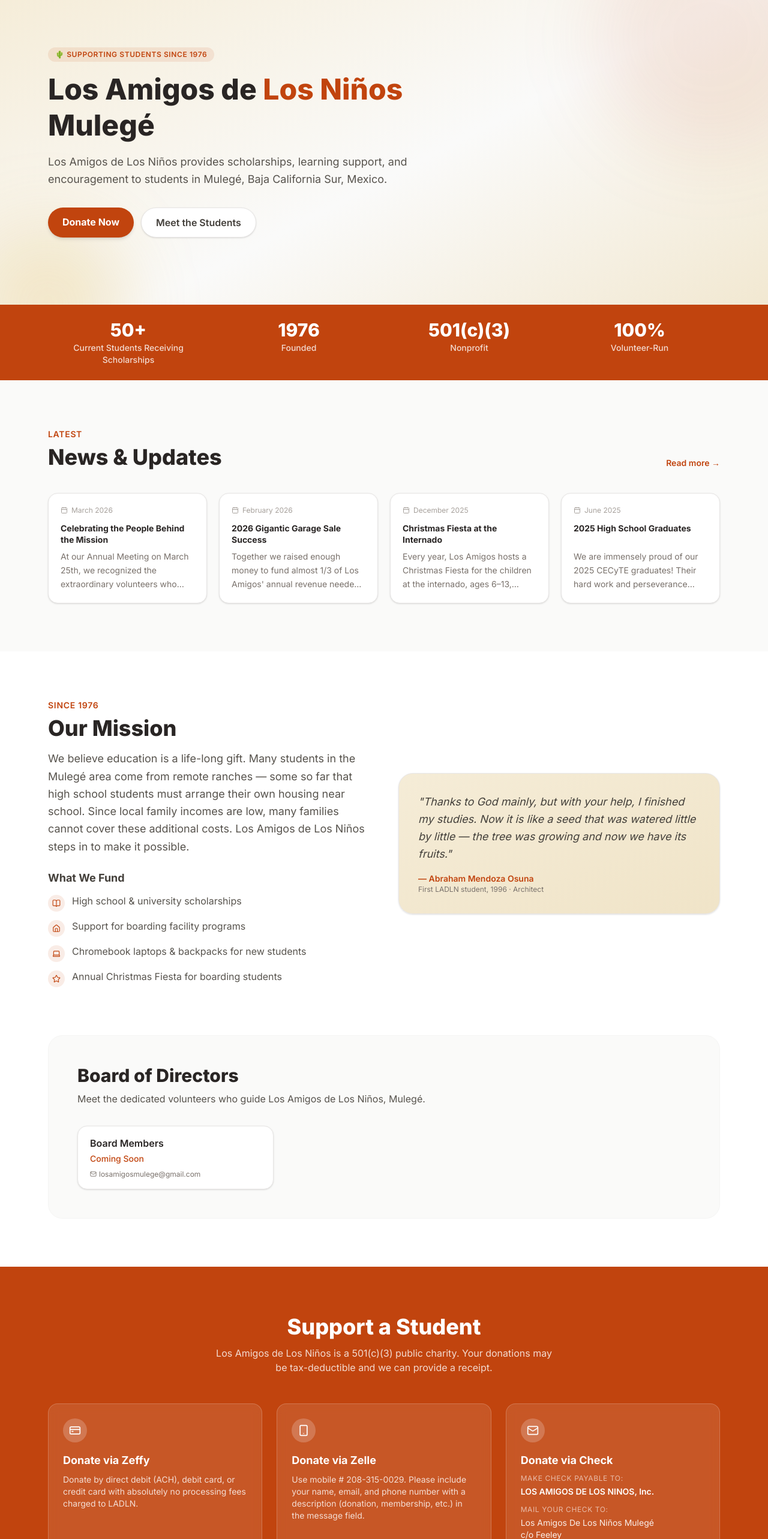
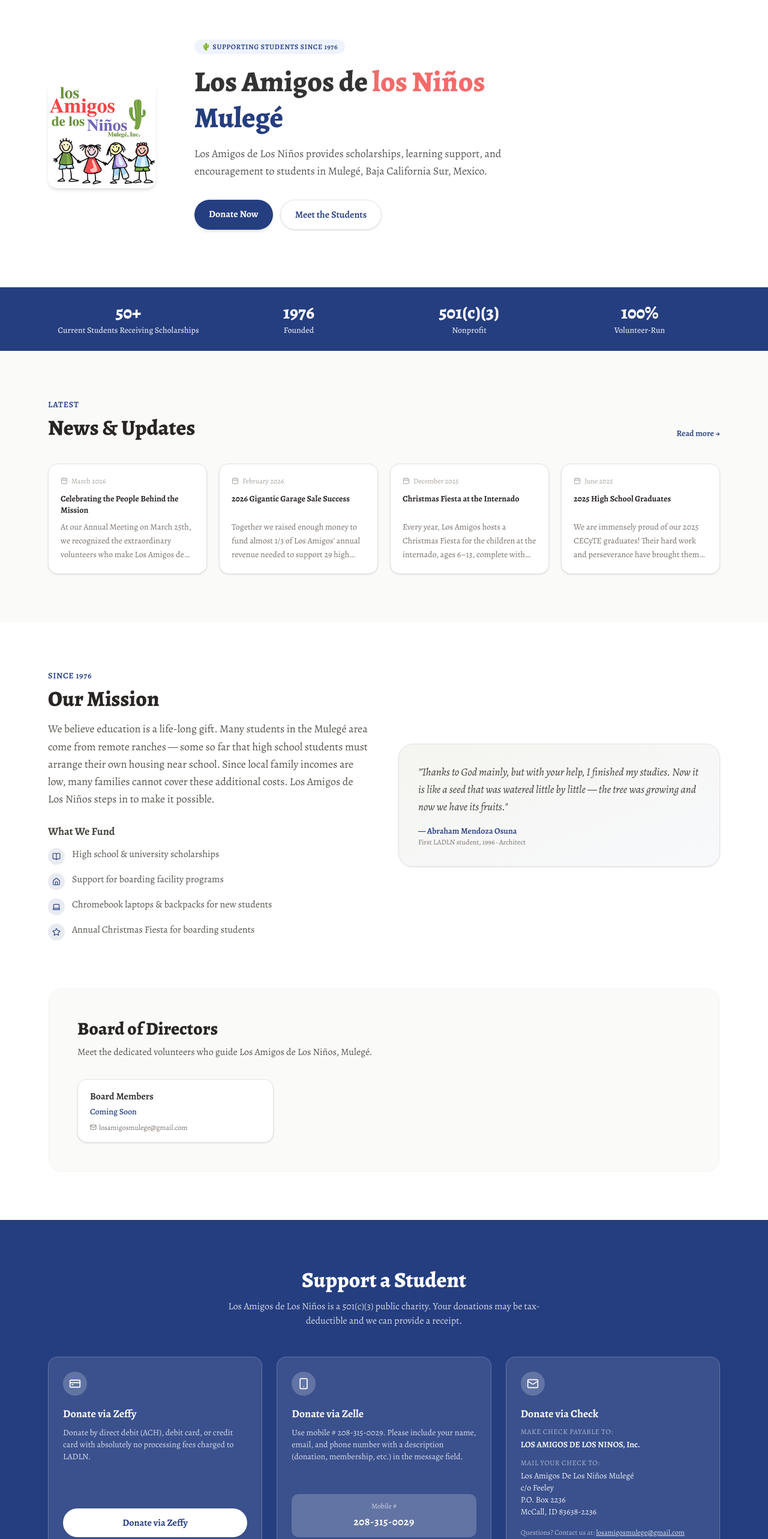
Before and after one commit to MrCoryRuss/ladln-website, a Next.js app: page / in a window 1280 px wide. Shown: the part 100-2666 px from the top of the page at 60% size. Built offline with nearby package versions, Linux system fonts and the light colour scheme.

Commit message:
Rebrand: match original site colors (navy #253E80, green #7A9B33, red #F46A6A, purple #6D63C7), Alegreya font, real logo from ladlnmulege.org

```diff
--- a/src/app/globals.css
+++ b/src/app/globals.css
@@ -1,13 +1,23 @@
+@import url('https://fonts.googleapis.com/css2?family=Alegreya:ital,wght@0,400;0,500;0,600;0,700;0,800;1,400;1,700&display=swap');
 @import "tailwindcss";
 
 @theme {
-  --color-terracotta: #C1440E;
-  --color-terracotta-dark: #A33509;
-  --color-terracotta-light: #E05A2B;
-  --color-sand: #F5ECD7;
-  --color-gold: #D4A017;
-  --color-desert: #E8D5B0;
-  --color-desert-light: #F0E4C8;
+  /* Brand colors from ladlnmulege.org */
+  --color-primary: #253E80;
+  --color-primary-dark: #1a2e61;
+  --color-primary-light: #3a57a8;
+  --color-brand-green: #7A9B33;
+  --color-brand-red: #F46A6A;
+  --color-brand-purple: #6D63C7;
+  --color-sand: #F5F5F0;
+  --color-desert: #EEF0F5;
+  --color-desert-light: #F8F9FC;
+
+  /* Legacy aliases */
+  --color-terracotta: #253E80;
+  --color-terracotta-dark: #1a2e61;
+  --color-terracotta-light: #3a57a8;
+  --color-gold: #7A9B33;
 }
 
 html {
@@ -16,4 +26,10 @@ html {
 
 body {
   @apply antialiased;
+  font-family: 'Alegreya', Georgia, serif;
+  color: #333333;
 }
+
+h1, h2, h3, h4, h5, h6 {
+  font-family: 'Alegreya', Georgia, serif;
+}
--- a/src/app/layout.tsx
+++ b/src/app/layout.tsx
@@ -1,8 +1,5 @@
 import type { Metadata } from "next";
-import { Inter } from "next/font/google";
 import "./globals.css";
-
-const inter = Inter({ subsets: ["latin"] });
 
 export const metadata: Metadata = {
   title: "Los Amigos de Los Niños — Supporting Students in Mulegé Since 1976",
@@ -26,7 +23,7 @@ export default function RootLayout({
 }>) {
   return (
     <html lang="en" className="scroll-smooth">
-      <body className={`${inter.className} antialiased bg-white text-stone-800`}>
+      <body className="antialiased bg-white" style={{ color: "#333333" }}>
         {children}
       </body>
     </html>
--- a/src/components/Footer.tsx
+++ b/src/components/Footer.tsx
@@ -1,4 +1,5 @@
 "use client";
+import Image from "next/image";
 import { Lang, translations } from "@/lib/i18n";
 import { ExternalLink, Mail } from "lucide-react";
 
@@ -7,20 +8,18 @@ export default function Footer({ lang }: { lang: Lang }) {
   const year = new Date().getFullYear();
 
   return (
-    <footer className="bg-stone-900 text-stone-300 py-12">
+    <footer className="py-12" style={{ backgroundColor: "#1a2e61", color: "#c8d3ea" }}>
       <div className="max-w-6xl mx-auto px-4">
         <div className="grid md:grid-cols-3 gap-8 mb-8">
           {/* Brand */}
           <div>
             <div className="flex items-center gap-3 mb-3">
-              <div className="w-9 h-9 rounded-full bg-terracotta flex items-center justify-center text-white font-bold text-sm">
-                LA
-              </div>
+              <Image src="/logo.jpg" alt="LADLN Logo" width={40} height={40} className="rounded-full shrink-0" />
               <div className="font-bold text-white text-sm leading-tight">
                 Los Amigos de Los Niños, Mulegé
               </div>
             </div>
-            <p className="text-stone-400 text-sm leading-relaxed">{t.tagline}</p>
+            <p className="text-sm leading-relaxed" style={{ color: "#9aaac8" }}>{t.tagline}</p>
           </div>
 
           {/* Contact */}
@@ -30,7 +29,8 @@ export default function Footer({ lang }: { lang: Lang }) {
             </div>
             <a
               href="mailto:losamigosmulege@gmail.com"
-              className="flex items-center gap-2 text-stone-400 hover:text-terracotta transition-colors text-sm"
+              className="flex items-center gap-2 text-sm transition-colors hover:text-white"
+              style={{ color: "#9aaac8" }}
             >
               <Mail size={14} />
               losamigosmulege@gmail.com
@@ -46,7 +46,8 @@ export default function Footer({ lang }: { lang: Lang }) {
               href="https://www.facebook.com/ladlnmulege"
               target="_blank"
               rel="noopener noreferrer"
-              className="flex items-center gap-2 text-stone-400 hover:text-terracotta transition-colors text-sm"
+              className="flex items-center gap-2 text-sm transition-colors hover:text-white"
+              style={{ color: "#9aaac8" }}
             >
               <ExternalLink size={14} />
               facebook.com/ladlnmulege
@@ -54,7 +55,10 @@ export default function Footer({ lang }: { lang: Lang }) {
           </div>
         </div>
 
-        <div className="border-t border-stone-800 pt-6 flex flex-col sm:flex-row justify-between items-center gap-2 text-xs text-stone-500">
+        <div
+          className="border-t pt-6 flex flex-col sm:flex-row justify-between items-center gap-2 text-xs"
+          style={{ borderColor: "rgba(255,255,255,0.1)", color: "#6a7fa8" }}
+        >
           <span>© {year} Los Amigos de Los Niños, Inc. {t.rights}</span>
           <span>501(c)(3) Nonprofit · EIN on file</span>
         </div>
--- a/src/components/Hero.tsx
+++ b/src/components/Hero.tsx
@@ -1,4 +1,5 @@
 "use client";
+import Image from "next/image";
 import { Lang, translations } from "@/lib/i18n";
 
 export default function Hero({ lang }: { lang: Lang }) {
@@ -6,45 +7,65 @@ export default function Hero({ lang }: { lang: Lang }) {
   const ti = translations[lang].impact;
 
   return (
-    <section className="relative overflow-hidden bg-gradient-to-br from-sand via-stone-50 to-desert-light">
-      {/* Decorative background blobs */}
-      <div className="absolute inset-0 pointer-events-none">
-        <div className="absolute -top-24 -right-24 w-96 h-96 bg-terracotta/10 rounded-full blur-3xl" />
-        <div className="absolute bottom-0 -left-12 w-64 h-64 bg-gold/20 rounded-full blur-3xl" />
+    <section className="relative overflow-hidden bg-white">
+      {/* Subtle top border stripe using brand colors */}
+      <div className="h-1 w-full" style={{ background: "linear-gradient(to right, #7A9B33, #253E80, #6D63C7, #F46A6A)" }} />
+
+      <div className="relative max-w-6xl mx-auto px-4 py-16 md:py-24">
+        <div className="flex flex-col md:flex-row items-center gap-10 md:gap-16">
+          {/* Logo */}
+          <div className="shrink-0 flex flex-col items-center">
+            <Image
+              src="/logo.jpg"
+              alt="Los Amigos de Los Niños, Mulegé"
+              width={180}
+              height={180}
+              className="rounded-2xl shadow-md"
+              priority
+            />
           </div>
 
-      <div className="relative max-w-6xl mx-auto px-4 py-20 md:py-28">
-        <div className="max-w-2xl">
-          <div className="inline-flex items-center gap-2 bg-terracotta/10 text-terracotta text-xs font-semibold px-3 py-1 rounded-full mb-4 uppercase tracking-wider">
+          {/* Text */}
+          <div className="text-center md:text-left">
+            <div
+              className="inline-flex items-center gap-2 text-xs font-semibold px-3 py-1 rounded-full mb-4 uppercase tracking-wider"
+              style={{ backgroundColor: "#EEF3FF", color: "#253E80" }}
+            >
               🌵 {t.tagline}
             </div>
-          <h1 className="text-4xl md:text-5xl font-extrabold text-stone-800 leading-tight mb-4">
+            <h1 className="text-4xl md:text-5xl font-extrabold leading-tight mb-4" style={{ color: "#333333" }}>
               Los Amigos de{" "}
-            <span className="text-terracotta">Los Niños</span>
-            {" "}Mulegé
+              <span style={{ color: "#F46A6A" }}>los Niños</span>
+              <br />
+              <span style={{ color: "#253E80" }}>Mulegé</span>
             </h1>
-          <p className="text-lg text-stone-600 mb-8 leading-relaxed">
+            <p className="text-lg mb-8 leading-relaxed max-w-xl" style={{ color: "#555555" }}>
               {t.subtitle}
             </p>
-          <div className="flex flex-wrap gap-3">
+            <div className="flex flex-wrap gap-3 justify-center md:justify-start">
               <a
                 href="#donate"
-              className="bg-terracotta hover:bg-terracotta-dark text-white font-bold px-6 py-3 rounded-full shadow-md transition-all hover:shadow-lg hover:-translate-y-0.5"
+                className="font-bold px-6 py-3 rounded-full shadow-md transition-all hover:shadow-lg hover:-translate-y-0.5 text-white"
+                style={{ backgroundColor: "#253E80" }}
+                onMouseEnter={e => (e.currentTarget.style.backgroundColor = "#1a2e61")}
+                onMouseLeave={e => (e.currentTarget.style.backgroundColor = "#253E80")}
               >
                 {t.cta_donate}
               </a>
               <a
                 href="#students"
-              className="bg-white hover:bg-stone-50 text-stone-700 font-semibold px-6 py-3 rounded-full shadow border border-stone-200 transition-all hover:shadow-md"
+                className="bg-white font-semibold px-6 py-3 rounded-full shadow border border-stone-200 transition-all hover:shadow-md"
+                style={{ color: "#253E80" }}
               >
                 {t.cta_students}
               </a>
             </div>
           </div>
         </div>
+      </div>
 
       {/* Impact stats bar */}
-      <div className="relative bg-terracotta text-white">
+      <div className="text-white" style={{ backgroundColor: "#253E80" }}>
         <div className="max-w-6xl mx-auto px-4 py-6 grid grid-cols-2 md:grid-cols-4 gap-4 text-center">
           {[
             { num: ti.stat1_num, label: ti.stat1_label },
@@ -54,7 +75,7 @@ export default function Hero({ lang }: { lang: Lang }) {
           ].map((s) => (
             <div key={s.label} className="flex flex-col">
               <span className="text-2xl md:text-3xl font-extrabold">{s.num}</span>
-              <span className="text-sm text-white/80 font-medium mt-0.5">{s.label}</span>
+              <span className="text-sm font-medium mt-0.5" style={{ color: "rgba(255,255,255,0.8)" }}>{s.label}</span>
             </div>
           ))}
         </div>
--- a/tailwind.config.ts
+++ b/tailwind.config.ts
@@ -9,20 +9,32 @@ const config: Config = {
   theme: {
     extend: {
       colors: {
+        // Brand colors matched from ladlnmulege.org
+        primary: {
+          DEFAULT: "#253E80",  // navy blue — links & primary actions
+          dark: "#1a2e61",
+          light: "#3a57a8",
+        },
+        brand: {
+          green: "#7A9B33",    // logo green (cactus, "los", "de los")
+          red: "#F46A6A",      // logo red ("Amigos", accents)
+          purple: "#6D63C7",   // logo purple ("Niños")
+        },
+        // Keep subtle neutrals
+        sand: "#F5F5F0",
+        desert: {
+          DEFAULT: "#EEF0F5",
+          light: "#F8F9FC",
+        },
+        // Legacy alias so existing className="text-terracotta" still works
         terracotta: {
-          DEFAULT: "#C1440E",
-          dark: "#A33509",
-          light: "#E05A2B",
-        },
-        sand: "#F5ECD7",
-        gold: "#D4A017",
-        desert: {
-          DEFAULT: "#E8D5B0",
-          light: "#F0E4C8",
+          DEFAULT: "#253E80",
+          dark: "#1a2e61",
+          light: "#3a57a8",
         },
       },
       fontFamily: {
-        sans: ["Inter", "system-ui", "sans-serif"],
+        sans: ["Alegreya", "Georgia", "serif"],
       },
     },
   },
```
Also changed, not shown: src/components/Navbar.tsx (+21 -8 lines), public/logo.jpg (added). Lines whose indentation alone changed are shown as unchanged.
